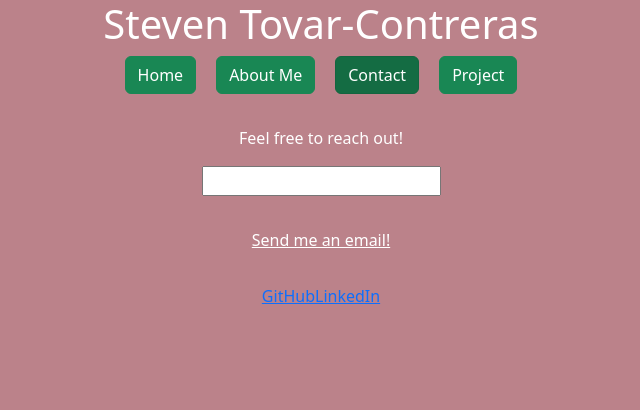
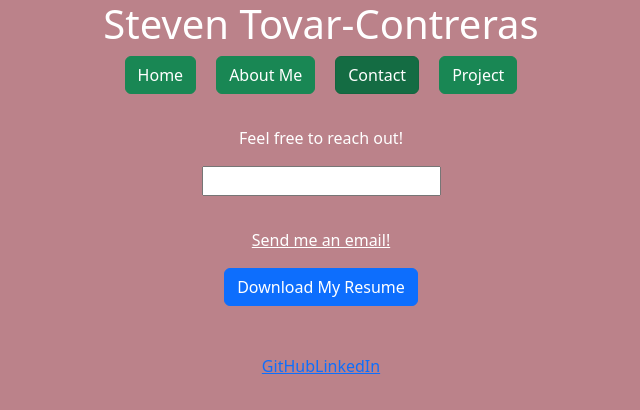
Before and after one commit to s-tovar/react-portfolio, a React (Create React App) app in the folder cd/: page /contact in a window 1280 px wide. Shown: the top 410 px of the page, without its empty margins (319-959 px from the left). Built offline with nearby package versions, Linux system fonts and the light colour scheme.

Commit message:
added function to download resume on Contact.js file

```diff
--- a/cd/src/components/pages/Contact.js
+++ b/cd/src/components/pages/Contact.js
@@ -14,6 +14,11 @@ export default function Contact() {
               mailto="s.tovar2936@gmail.com"
             />
           }
+          <div className="p-3">
+            <a href="images/resume.pdf" download="resume.pdf" className="btn btn-primary">
+              Download My Resume
+            </a>
+          </div>
         </div>
       </div>
     );
```
Also changed, not shown: 1 other file (tests, documents, lock files or other folders).
